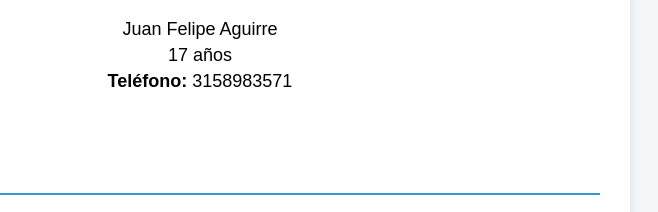
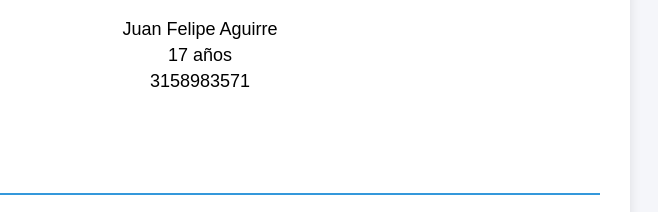
Before and after one commit to jfaguirre-cpu/aguirre, a plain HTML site: page index.html in a window 1280 px wide. Shown: the part 131-343 px from the top of the page, 440-1098 px from the left. Drawn offline with Linux system fonts and the light colour scheme; a web font is replaced by a local one.

Commit message:
Update index.html

```diff
--- a/index.html
+++ b/index.html
@@ -71,7 +71,7 @@
     <div class="info">
       <p class="letra1">Juan Felipe Aguirre</p>
       <p class="letra1"> 17 años</p>
-      <p><strong>Teléfono:</strong> 3158983571</p>
+      <p class="letra1"> 3158983571</p>
     </div>
     <img src="unnamed.jpg" alt="Descripción de la imagen" class="imagen-redonda">
 
```
